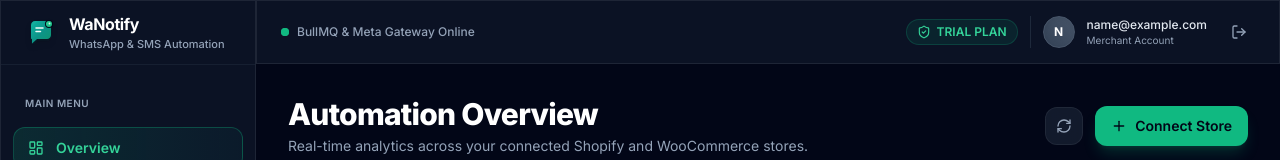
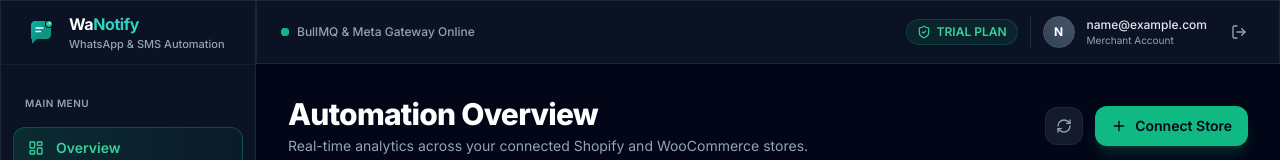
Before and after one commit to chavdaparesh953/ainotify, a React (Vite) app in the folder frontend/: page /dashboard in a window 1280 px wide. Shown: the top 160 px of the page. Built offline with nearby package versions, Linux system fonts and the light colour scheme; no server answers; sample sign-in values are in the browser's storage.

Commit message:
fix(brand): match official two-tone WaNotify branding without hover effects

```diff
--- a/frontend/src/components/Sidebar.jsx
+++ b/frontend/src/components/Sidebar.jsx
@@ -39,17 +39,17 @@ export function Sidebar({ isOpen, onClose }) {
         {/* Brand Header with Home Link */}
         <Link
           to="/"
-          className="h-16 flex items-center gap-3 px-6 border-b border-slate-800/60 group hover:bg-slate-900/40 transition-colors"
-          title="Go to WaNotify Home"
+          className="h-16 flex items-center gap-3 px-6 border-b border-slate-800/60"
+          title="WaNotify"
         >
           <img
             src="/wa-logo.svg"
             alt="WaNotify"
-            className="w-8 h-8 drop-shadow-md shrink-0 group-hover:scale-105 transition-transform"
+            className="w-8 h-8 drop-shadow-md shrink-0"
           />
           <div>
-            <h1 className="font-bold text-base tracking-tight text-white group-hover:text-emerald-400 transition-colors">
-              WaNotify
+            <h1 className="font-bold text-base tracking-tight text-white">
+              Wa<span className="text-teal-400">Notify</span>
             </h1>
             <p className="text-[11px] text-slate-400 font-medium">WhatsApp & SMS Automation</p>
           </div>
--- a/frontend/src/pages/OnboardingPage.jsx
+++ b/frontend/src/pages/OnboardingPage.jsx
@@ -499,13 +499,13 @@ export function OnboardingPage() {
       <div className="w-full max-w-2xl relative z-10">
         {/* Top Wizard Bar with Skip to Dashboard */}
         <div className="flex items-center justify-between mb-6 pb-3 border-b border-slate-800/80">
-          <Link to="/" className="inline-flex items-center gap-2.5 group" title="Go to WaNotify Home">
+          <Link to="/" className="inline-flex items-center gap-2.5" title="WaNotify">
             <img
               src="/wa-logo.svg"
               alt="WaNotify"
-              className="w-8 h-8 drop-shadow-md group-hover:scale-105 transition-transform"
+              className="w-8 h-8 drop-shadow-md"
             />
-            <span className="text-xl font-black tracking-tight text-white group-hover:text-emerald-400 transition-colors">
+            <span className="text-xl font-black tracking-tight text-white">
               Wa<span className="text-teal-400">Notify</span>
             </span>
           </Link>
```
